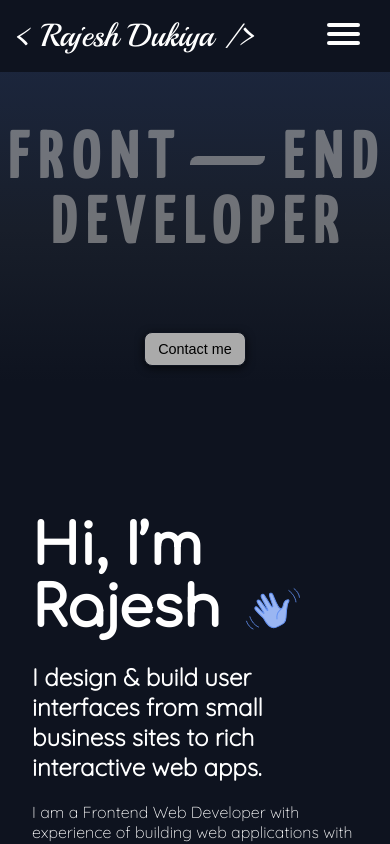
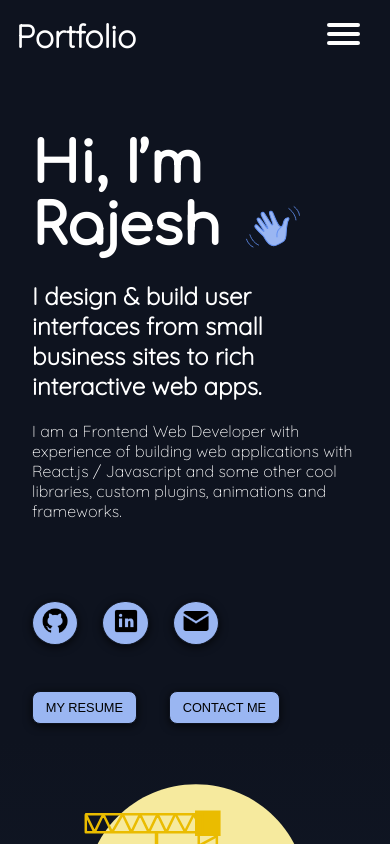
Before and after one commit to Rajeshdukiya/Rajesh-portfolio, a React (Create React App) app: page / in a window 390 px wide. Shown: the top 844 px of the page. Built offline with nearby package versions, Linux system fonts and the light colour scheme.

Commit message:
save-chages

```diff
--- a/src/components/Contact/Contact.module.css
+++ b/src/components/Contact/Contact.module.css
@@ -1,7 +1,6 @@
 .contact {
     color: #fff;
     overflow: hidden;
-    padding-top: 8rem;
 }
 .contact p {
     font-size: 1.5rem;
--- a/src/components/Education/Education.js
+++ b/src/components/Education/Education.js
@@ -1,7 +1,7 @@
 import { useContext } from 'react';
 
 import ModeChangeContext from '../../store/mode-change-context';
-import nit from '../../assets/MDSU-logo.png';
+import mdsu from '../../assets/MDSU-logo.png';
 import EducationCard from './EducationCard';
 import styles from './Education.module.css';
 
@@ -22,7 +22,7 @@ const Education = () => {
     return (
         <div className={styles.education} style={!modeCtx.mode ? styleLight : styleDark}>
             <h1 className={styles.heading}>Education</h1>
-            <EducationCard src={nit} alt={'MDSU Ajmer'} heading={'Maharshi Dayanand Saraswati University, Ajmer'} degree={`Master of Computer Science`} subject={'Computer Science'} />
+            <EducationCard src={mdsu} alt={'MDSU Ajmer'} heading={'Maharshi Dayanand Saraswati University, Ajmer'} degree={`Master of Computer Science`} subject={'Computer Science'} />
         </div>
     );
 
--- a/src/components/Header/Header.js
+++ b/src/components/Header/Header.js
@@ -37,7 +37,7 @@ const Header = () => {
     return (
         <div className={menuScreen && check ? styles.backdrop : ''}>
             <div className={styles.header} id={styles.menuToggle} style={{ backgroundColor: !modeCtx.mode ? 'rgb(80, 80, 80)' : 'var(--nav_blue)' }}>
-                <p className={styles.name}>{'< Rajesh Dukiya />'}</p>
+                <p className={styles.name}>{'Portfolio'}</p>
 
                 <div className={styles.hamburger}>
                     <input type={'checkbox'} checked={check} onChange={() => setCheck(prevState => prevState === true ? false : true)} />
--- a/src/components/Header/Header.module.css
+++ b/src/components/Header/Header.module.css
@@ -19,7 +19,7 @@
     font-size: 3rem;
     padding: 1rem 0;
     margin: 0;
-    font-family: 'Playball', cursive;
+    font-weight: 900;
     margin-left: 3rem;
 }
 
--- a/src/components/Home/Home.js
+++ /dev/null
@@ -1,90 +0,0 @@
-import { useContext, useEffect, useLayoutEffect, useRef, useState } from 'react';
-import 'aos/dist/aos.css';
-
-import ModeChangeContext from '../../store/mode-change-context';
-import useWindowSize from '../../hooks/useWindowSize';
-import Button from '../shared/Button/Button';
-import styles from './Home.module.css';
-
-const Home = () => {
-
-    const { size: windowSize } = useWindowSize();
-
-    const modeCtx = useContext(ModeChangeContext);
-
-    const scrollRef = useRef(null);
-    const [currentMargin, setCurrentMargin] = useState(0);
-
-    const scrollEffect = () => {
-        setCurrentMargin(window.pageYOffset);
-    }
-
-    useLayoutEffect(() => {
-        window.addEventListener('scroll', scrollEffect);
-
-        return () => window.removeEventListener('scroll', scrollEffect);
-    }, []);
-
-    // console.log(currentMargin + 150)
-
-
-    let fontsize, defaultmarginleft, setmarginleft, defaultwidth, setwidth, screenwidth, setheight;
-    if (windowSize > 1500) {
-        fontsize = '9rem';
-        defaultmarginleft = '73px';
-        defaultwidth = '250px';
-        screenwidth = `calc(${currentMargin * 5}px + ${windowSize}px`;
-        setmarginleft = `calc(${-currentMargin * 2}px + ${defaultmarginleft})`;
-        setwidth = `calc(${currentMargin * 5}px + ${defaultwidth}`;
-        setheight = '2rem';
-    }
-    else if (windowSize > 768) {
-        fontsize = `${windowSize / 10}px`;
-        defaultmarginleft = `${windowSize / 50}px`
-        defaultwidth = '150px';
-        screenwidth = `calc(${currentMargin * 5}px + ${windowSize}px`;
-        setmarginleft = `calc(${-currentMargin * 2}px + ${defaultmarginleft})`;
-        setwidth = `calc(${currentMargin * 4}px + ${defaultwidth})`;
-        setheight = `${windowSize / 40}px`;
-    }
-    else {
-        fontsize = `${windowSize / 12}px`;
-        defaultmarginleft = `${windowSize / 50}px`;
-        defaultwidth = '75px';
-        screenwidth = `calc(${currentMargin * 5}px + ${windowSize}px`;
-        setmarginleft = `calc(${-currentMargin * 2}px + ${defaultmarginleft})`;
-        setwidth = `calc(${currentMargin * 3}px + ${defaultwidth})`;
-        setheight = `${windowSize / 40}px`;
-    }
-
-
-    const styleLight = {
-        background: '#fff',
-        color: '#000'
-    }
-
-    const styleDark = {
-        background: 'linear-gradient(0deg, rgba(14,19,31,1) 0%, rgba(24,30,42,1) 40%, rgba(29,41,68,1) 100%)',
-        color: '#fff'
-    }
-
-
-    return (
-        <div className={styles.home} ref={scrollRef} data-aos='fade-up' data-aos-duration='700' data-aos-easing='ease-in-out' style={!modeCtx.mode ? styleLight : styleDark}>
-            <div className={styles['home--first']} style={{ width: (currentMargin === 0) ? `${windowSize}px` : screenwidth, fontSize: fontsize }}>
-                <h1 style={{ marginLeft: (currentMargin === 0) ? defaultmarginleft : setmarginleft, color: !modeCtx.mode ? 'var(--light_mode_grey)' : 'rgba(170, 170, 170, 0.6)' }}><span>F</span><span>R</span><span>O</span><span>N</span><span>T</span></h1>
-                <div className={styles['extendable-line']} style={{ width: (currentMargin === 0) ? defaultwidth : setwidth, marginLeft: defaultmarginleft, height: setheight, backgroundColor: !modeCtx.mode ? 'var(--light_mode_grey)' : 'rgba(170, 170, 170, 0.6)' }}></div>
-                <h1 style={{ marginLeft: `calc(${defaultmarginleft} + 10px)`, color: !modeCtx.mode ? 'var(--light_mode_grey)' : 'rgba(170, 170, 170, 0.6)' }}><span>E</span><span>N</span><span>D</span></h1>
-            </div>
-            <div className={styles['home--second']} style={{ fontSize: fontsize }}>
-                <h1 style={{ marginLeft: defaultmarginleft, color: !modeCtx.mode ? 'var(--light_mode_grey)' : 'rgba(170, 170, 170, 0.6)' }}><span>D</span><span>E</span><span>V</span><span>E</span><span>L</span><span>O</span><span>P</span><span>E</span><span>R</span></h1>
-                <div>
-                    <p style={{ color: !modeCtx.mode ? '#000' : '#fff', fontWeight: !modeCtx.mode ? 'bold' : 'normal' }}></p>
-                    <a href='#contact' alt='Contact Me'><Button style={{ boxShadow: !modeCtx.mode ? '0 2px 8px #919191' : '0 2px 8px rgba(0, 0, 0, 0.7)'}} className={styles.btn}>Contact me</Button></a>
-                </div>
-            </div>
-        </div>
-    )
-}
-
-export default Home;
--- a/src/components/Home/Home.module.css
+++ /dev/null
@@ -1,110 +0,0 @@
-@import url('https://fonts.googleapis.com/css2?family=Yanone+Kaffeesatz:wght@500&display=swap');
-@import url('https://fonts.googleapis.com/css2?family=Work+Sans:wght@300&display=swap');
-
-.home {
-    font-family: 'Yanone Kaffeesatz', sans-serif;
-    letter-spacing: 10px;
-    color: rgba(170, 170, 170, 0.6);
-    overflow: hidden;
-    margin: auto;
-    padding-top: 8rem;
-    font-size: 9rem;
-    background: rgb(14,19,31);
-    background: linear-gradient(0deg, rgba(14,19,31,1) 0%, rgba(24,30,42,1) 40%, rgba(29,41,68,1) 100%);
-}
-
-.home h1 {
-    margin: 0;
-}
-
-.home h1 span:hover {
-    color: #aaa;
-}
-
-.home--first {
-    display: flex;
-    align-items: center;
-    width: 100%;
-}
-
-.extendable-line {
-    background-color: rgba(170, 170, 170, 0.6);
-    border-radius: 8px 0 8px 0;
-    height: 1.9rem;
-}
-
-.extendable-line:hover {
-    background-color: #aaa;
-}
-
-.home--second {
-    display: flex;
-    width: calc(100vw - 2rem);
-    align-items: flex-start;
-    gap: 4rem;
-}
-
-.home--second div {
-    color: #fff;
-    font-size: 1.5rem;
-    display: flex;
-    flex-direction: column;
-    justify-content: center;
-    align-items: center;
-    text-align: center;
-    letter-spacing: 0;
-    font-family: 'Work Sans', sans-serif;
-    margin-right: 73px;
-}
-
-.home--second p {
-    margin: 0.5em 0;
-    margin-top: 4em;
-}
-
-.btn {
-    background-color: #aaa !important;
-    padding: 0.7rem 1.5rem;
-    box-shadow: 0 2px 8px rgba(0, 0, 0, 0.7);
-    color: #000;
-    border-radius: 8px;
-}
-
-
-@media only screen and (max-width: 1500px) {
-    .home--second p {
-        margin-top: 2em;
-    }
-}
-
-@media only screen and (max-width: 1200px) {
-    .home--second {
-        flex-direction: column;
-        width: 100%;
-    }
-    .home--second div {
-        margin: auto;
-    }
-    .home--second p {
-        margin-top: 0;
-    }
-
-    .btn {
-        font-size: 1.1rem;
-        padding: 0.5rem 1.2rem;
-    }
-}
-
-@media only screen and (max-width: 400px) {
-    .btn {
-        font-size: 0.9rem;
-        padding: 0.5rem 0.8rem;
-    }
-
-    .home--second {
-        align-items: center;
-    }
-    .home--second div {
-        font-size: 1.2rem;
-    }
-}
--- a/src/components/Introduction/IntroSection.js
+++ b/src/components/Introduction/IntroSection.js
@@ -2,8 +2,6 @@ import { useContext, useEffect, useState } from 'react';
 import 'aos/dist/aos.css';
 
 import ModeChangeContext from '../../store/mode-change-context';
-import RabbitAnimationDark from './RabbitAnimationDark';
-import RabbitAnimationLight from './RabbitAnimationLight';
 import IconButtons from '../shared/IconButtons/IconButtons';
 import HelloAnimationDark from './HelloDark';
 import HelloAnimationLight from './HelloLight';
@@ -37,11 +35,10 @@ const IntroSection = () => {
                 <p style={{ fontWeight: !modeCtx.mode ? 'bold' : 'normal' }}>I am a Frontend Web Developer with experience of building web applications with React.js {/* / Next.js  */}/ Javascript and some other cool libraries, custom plugins, animations and frameworks.</p>
                 <IconButtons inverse />
                 <div className={styles.intro__btn}>
-                    <Button id='btn4' onClick={() => setLink('https://drive.google.com/file/d/10Vtv1SCbJQajNTPlOV7XwFDK-VwcekkO/view')}>MY RESUME</Button>
+                    <Button id='btn4' onClick={() => setLink('')}>MY RESUME</Button>
                     <a href='#contact' alt='Contact Me'><Button id='btn5'>CONTACT ME</Button></a>
                 </div>
             </aside>
-            <div className={styles.animation} style={{background: !modeCtx.mode ? '#fff' : 'radial-gradient(closest-side, rgba(44,56,83,1) 0%, rgba(14,19,31,1) 100%)' }}>{!modeCtx.mode ? <RabbitAnimationLight /> : <RabbitAnimationDark />}</div>
         </div>
     );
 
--- a/src/components/Main.js
+++ b/src/components/Main.js
@@ -2,7 +2,6 @@ import { Fragment, useContext } from 'react';
 import Aos from 'aos';
 
 import ModeChangeContext from '../store/mode-change-context';
-import Home from './Home/Home';
 import Header from './Header/Header';
 import IntroSection from './Introduction/IntroSection';
 import WebSkills from './Skills/WebSkills';
@@ -28,7 +27,6 @@ const Main = () => {
     return (
         <Fragment>
             <Header />
-            <div className='center'><Home /></div>
             <IntroSection />
             <WebSkills />
             <Proficiency />
```
Also changed, not shown: src/components/Contact/Contact.js (+1 -6 lines).
